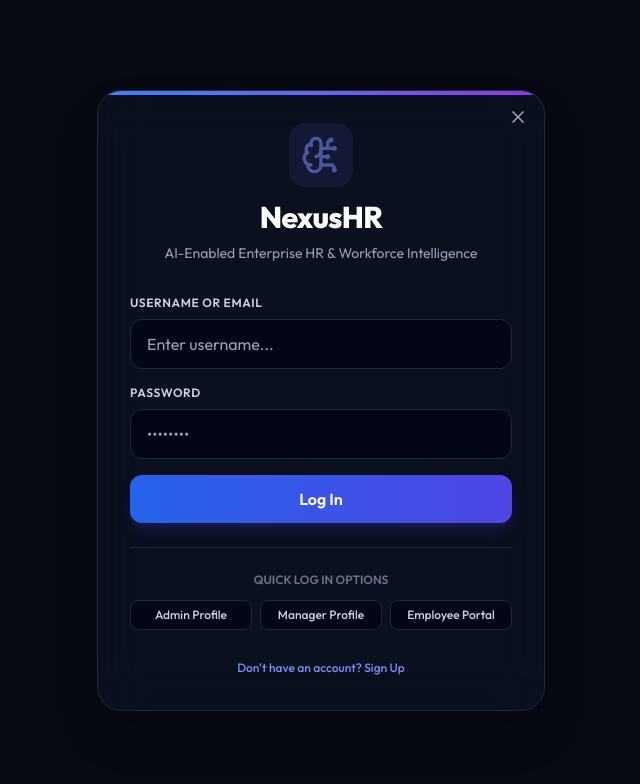
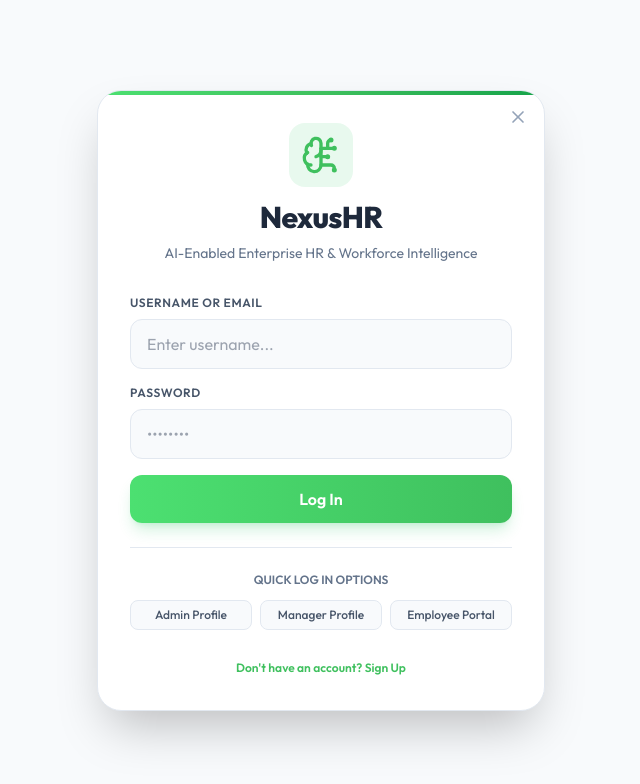
Before and after one commit to rohansutar01rs/zidio_nexusHR, a React (Vite) app in the folder frontend/: page / in a window 1280 px wide. Both pictures are taken after a click on the button "PAYROLL LOGIN". Shown: the top 784 px of the page, without its empty margins (319-959 px from the left). Built offline with nearby package versions, Linux system fonts and the light colour scheme.

Commit message:
style: change login page theme from dark to light mode

```diff
--- a/frontend/src/App.tsx
+++ b/frontend/src/App.tsx
@@ -431,27 +431,27 @@ export default function App() {
     }
 
     return (
-      <div className="min-h-screen flex items-center justify-center bg-[#070A13] px-4">
-        <div className="max-w-md w-full bg-slate-900/50 backdrop-blur-xl border border-slate-800 rounded-3xl p-8 shadow-2xl relative overflow-hidden">
-          <div className="absolute top-0 left-0 w-full h-1 bg-gradient-to-r from-blue-500 via-indigo-500 to-purple-600"></div>
+      <div className="min-h-screen flex items-center justify-center bg-slate-50 px-4">
+        <div className="max-w-md w-full bg-white backdrop-blur-xl border border-slate-200 rounded-3xl p-8 shadow-2xl relative overflow-hidden">
+          <div className="absolute top-0 left-0 w-full h-1 bg-gradient-to-r from-[#4ce071] via-[#3fc05e] to-green-600"></div>
 
           <button
             onClick={() => setShowLogin(false)}
-            className="absolute top-4 right-4 text-slate-400 hover:text-white"
+            className="absolute top-4 right-4 text-slate-400 hover:text-slate-700"
           >
             <X className="w-5 h-5" />
           </button>
 
           <div className="text-center mb-8">
-            <div className="inline-flex items-center justify-center p-3 bg-indigo-500/10 rounded-2xl text-indigo-400 mb-3">
-              <BrainCircuit className="w-10 h-10 animate-pulse" />
+            <div className="inline-flex items-center justify-center p-3 bg-green-500/10 rounded-2xl text-[#3fc05e] mb-3">
+              <BrainCircuit className="w-10 h-10" />
             </div>
-            <h2 className="text-3xl font-extrabold text-white tracking-tight">NexusHR</h2>
-            <p className="text-slate-400 mt-2 text-sm">AI-Enabled Enterprise HR & Workforce Intelligence</p>
+            <h2 className="text-3xl font-extrabold text-slate-800 tracking-tight">NexusHR</h2>
+            <p className="text-slate-500 mt-2 text-sm">AI-Enabled Enterprise HR & Workforce Intelligence</p>
           </div>
 
           {authError && (
-            <div className="bg-red-500/10 border border-red-500/30 text-red-200 text-sm px-4 py-3 rounded-xl mb-6 text-center">
+            <div className="bg-red-50 border border-red-200 text-red-600 text-sm px-4 py-3 rounded-xl mb-6 text-center">
               {authError}
             </div>
           )}
@@ -459,24 +459,24 @@ export default function App() {
           {!isSignup ? (
             <form onSubmit={handleLogin} className="space-y-4">
               <div>
-                <label className="block text-slate-300 text-xs font-semibold uppercase tracking-wider mb-2">Username or Email</label>
+                <label className="block text-slate-600 text-xs font-semibold uppercase tracking-wider mb-2">Username or Email</label>
                 <input
                   type="text"
                   value={username}
                   onChange={(e) => setUsername(e.target.value)}
-                  className="w-full px-4 py-3 bg-slate-950 border border-slate-800 rounded-xl text-white focus:outline-none focus:border-indigo-500 transition-colors"
+                  className="w-full px-4 py-3 bg-slate-50 border border-slate-200 rounded-xl text-slate-800 focus:outline-none focus:border-[#3fc05e] transition-colors"
                   placeholder="Enter username..."
                   required
                 />
               </div>
 
               <div>
-                <label className="block text-slate-300 text-xs font-semibold uppercase tracking-wider mb-2">Password</label>
+                <label className="block text-slate-600 text-xs font-semibold uppercase tracking-wider mb-2">Password</label>
                 <input
                   type="password"
                   value={password}
                   onChange={(e) => setPassword(e.target.value)}
-                  className="w-full px-4 py-3 bg-slate-950 border border-slate-800 rounded-xl text-white focus:outline-none focus:border-indigo-500 transition-colors"
+                  className="w-full px-4 py-3 bg-slate-50 border border-slate-200 rounded-xl text-slate-800 focus:outline-none focus:border-[#3fc05e] transition-colors"
                   placeholder="••••••••"
                   required
                 />
@@ -484,7 +484,7 @@ export default function App() {
 
               <button
                 type="submit"
-                className="w-full py-3 bg-gradient-to-r from-blue-600 to-indigo-600 hover:from-blue-500 hover:to-indigo-500 text-white font-semibold rounded-xl shadow-lg shadow-indigo-600/20 transition-all active:scale-[0.98]"
+                className="w-full py-3 bg-gradient-to-r from-[#4ce071] to-[#3fc05e] hover:from-[#3fc05e] hover:to-[#2da54c] text-white font-semibold rounded-xl shadow-lg shadow-green-500/20 transition-all active:scale-[0.98]"
               >
                 Log In
               </button>
@@ -492,47 +492,47 @@ export default function App() {
           ) : (
             <form onSubmit={handleSignup} className="space-y-4">
               <div>
-                <label className="block text-slate-300 text-xs font-semibold uppercase tracking-wider mb-2">Username</label>
+                <label className="block text-slate-600 text-xs font-semibold uppercase tracking-wider mb-2">Username</label>
                 <input
                   type="text"
                   value={signupUsername}
                   onChange={(e) => setSignupUsername(e.target.value)}
-                  className="w-full px-4 py-3 bg-slate-950 border border-slate-800 rounded-xl text-white focus:outline-none focus:border-indigo-500 transition-colors"
+                  className="w-full px-4 py-3 bg-slate-50 border border-slate-200 rounded-xl text-slate-800 focus:outline-none focus:border-[#3fc05e] transition-colors"
                   placeholder="johndoe"
                   required
                 />
               </div>
 
               <div>
-                <label className="block text-slate-300 text-xs font-semibold uppercase tracking-wider mb-2">Email Address</label>
+                <label className="block text-slate-600 text-xs font-semibold uppercase tracking-wider mb-2">Email Address</label>
                 <input
                   type="email"
                   value={signupEmail}
                   onChange={(e) => setSignupEmail(e.target.value)}
-                  className="w-full px-4 py-3 bg-slate-950 border border-slate-800 rounded-xl text-white focus:outline-none focus:border-indigo-500 transition-colors"
+                  className="w-full px-4 py-3 bg-slate-50 border border-slate-200 rounded-xl text-slate-800 focus:outline-none focus:border-[#3fc05e] transition-colors"
                   placeholder="john.doe@nexushr.com"
                   required
                 />
               </div>
 
               <div>
-                <label className="block text-slate-300 text-xs font-semibold uppercase tracking-wider mb-2">Password</label>
+                <label className="block text-slate-600 text-xs font-semibold uppercase tracking-wider mb-2">Password</label>
                 <input
                   type="password"
                   value={signupPassword}
                   onChange={(e) => setSignupPassword(e.target.value)}
-                  className="w-full px-4 py-3 bg-slate-950 border border-slate-800 rounded-xl text-white focus:outline-none focus:border-indigo-500 transition-colors"
+                  className="w-full px-4 py-3 bg-slate-50 border border-slate-200 rounded-xl text-slate-800 focus:outline-none focus:border-[#3fc05e] transition-colors"
                   placeholder="••••••••"
                   required
                 />
               </div>
 
               <div>
-                <label className="block text-slate-300 text-xs font-semibold uppercase tracking-wider mb-2">Role Type</label>
+                <label className="block text-slate-600 text-xs font-semibold uppercase tracking-wider mb-2">Role Type</label>
                 <select
                   value={signupRole}
                   onChange={(e) => setSignupRole(e.target.value)}
-                  className="w-full px-4 py-3 bg-slate-950 border border-slate-800 rounded-xl text-white focus:outline-none focus:border-indigo-500 transition-colors"
+                  className="w-full px-4 py-3 bg-slate-50 border border-slate-200 rounded-xl text-slate-800 focus:outline-none focus:border-[#3fc05e] transition-colors"
                 >
                   <option value="ROLE_EMPLOYEE">Standard Employee</option>
                   <option value="ROLE_MANAGER">Department Manager</option>
@@ -542,26 +542,26 @@ export default function App() {
 
               <button
                 type="submit"
-                className="w-full py-3 bg-gradient-to-r from-purple-600 to-indigo-600 hover:from-purple-500 hover:to-indigo-500 text-white font-semibold rounded-xl shadow-lg transition-all active:scale-[0.98]"
+                className="w-full py-3 bg-gradient-to-r from-[#4ce071] to-[#3fc05e] hover:from-[#3fc05e] hover:to-[#2da54c] text-white font-semibold rounded-xl shadow-lg shadow-green-500/20 transition-all active:scale-[0.98]"
               >
                 Sign Up Account
               </button>
             </form>
           )}
 
-          <div className="mt-6 border-t border-slate-800/80 pt-6">
+          <div className="mt-6 border-t border-slate-200 pt-6">
             <span className="block text-center text-xs text-slate-500 font-semibold mb-3">QUICK LOG IN OPTIONS</span>
             <div className="grid grid-cols-3 gap-2">
-              <button onClick={() => { demoLogin('admin'); setIsSignup(false); }} className="px-2 py-1.5 bg-slate-950 border border-slate-800 hover:border-slate-700 rounded-lg text-xs font-medium text-slate-300 hover:text-white transition-all">Admin Profile</button>
-              <button onClick={() => { demoLogin('manager'); setIsSignup(false); }} className="px-2 py-1.5 bg-slate-950 border border-slate-800 hover:border-slate-700 rounded-lg text-xs font-medium text-slate-300 hover:text-white transition-all">Manager Profile</button>
-              <button onClick={() => { demoLogin('employee'); setIsSignup(false); }} className="px-2 py-1.5 bg-slate-950 border border-slate-800 hover:border-slate-700 rounded-lg text-xs font-medium text-slate-300 hover:text-white transition-all">Employee Portal</button>
+              <button onClick={() => { demoLogin('admin'); setIsSignup(false); }} className="px-2 py-1.5 bg-slate-50 border border-slate-200 hover:border-slate-300 rounded-lg text-xs font-medium text-slate-600 hover:text-slate-900 transition-all">Admin Profile</button>
+              <button onClick={() => { demoLogin('manager'); setIsSignup(false); }} className="px-2 py-1.5 bg-slate-50 border border-slate-200 hover:border-slate-300 rounded-lg text-xs font-medium text-slate-600 hover:text-slate-900 transition-all">Manager Profile</button>
+              <button onClick={() => { demoLogin('employee'); setIsSignup(false); }} className="px-2 py-1.5 bg-slate-50 border border-slate-200 hover:border-slate-300 rounded-lg text-xs font-medium text-slate-600 hover:text-slate-900 transition-all">Employee Portal</button>
             </div>
           </div>
 
           <div className="mt-6 text-center">
             <button
               onClick={() => { setIsSignup(!isSignup); setAuthError(''); }}
-              className="text-xs text-indigo-400 hover:text-indigo-300 font-medium"
+              className="text-xs text-[#3fc05e] hover:text-[#2da54c] font-semibold"
             >
               {isSignup ? 'Already have an account? Log In' : "Don't have an account? Sign Up"}
             </button>
```
